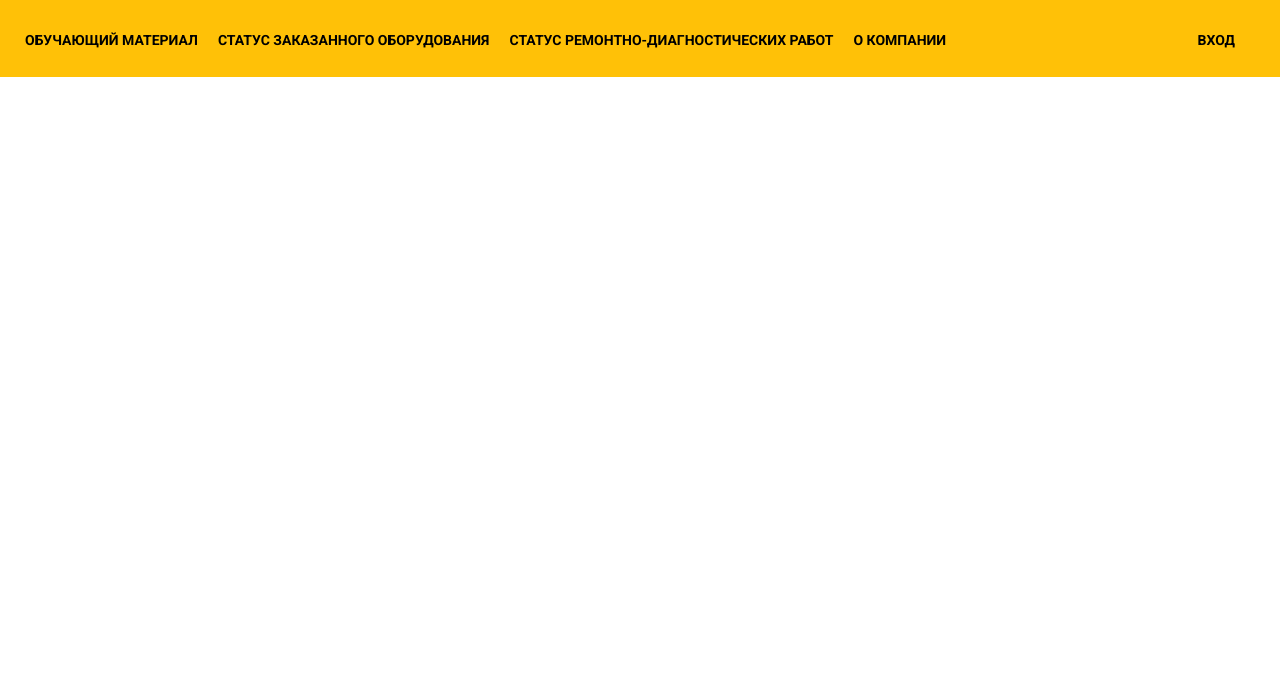
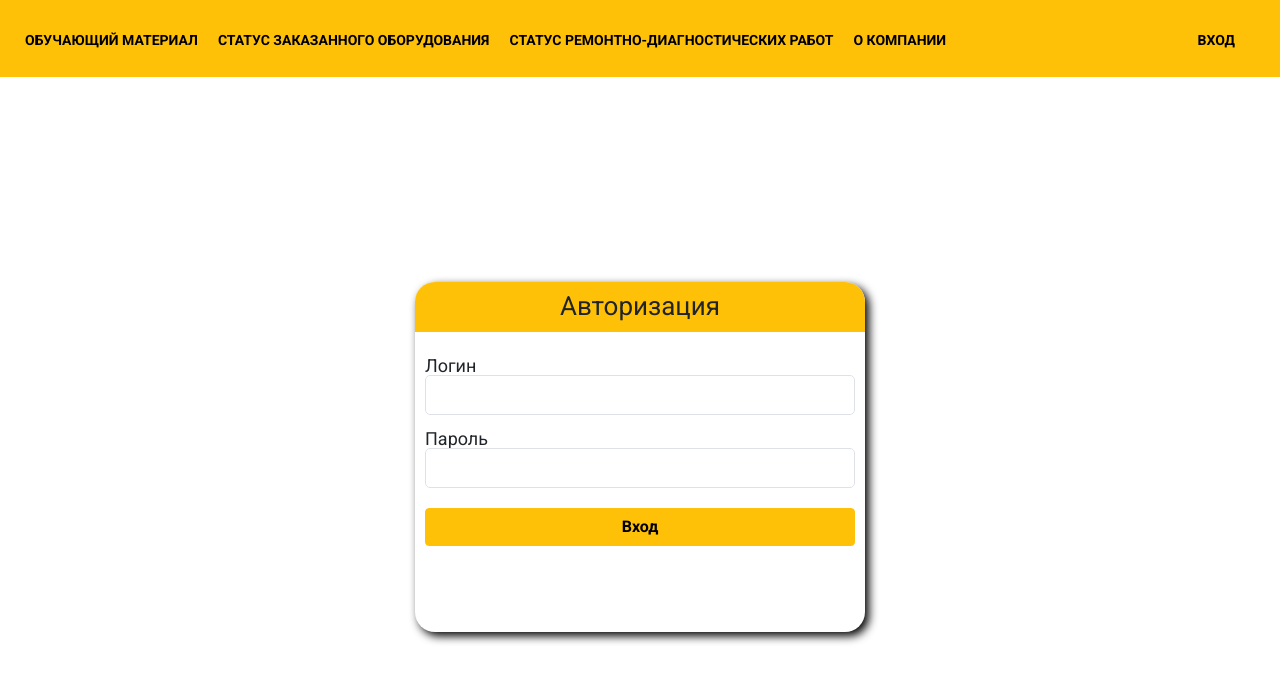
Before and after one commit to lorens-il/-client-dp, a React (Create React App) app: page / in a window 1280 px wide. Shown: the top 682 px of the page. Built offline with nearby package versions, Linux system fonts and the light colour scheme.

Commit message:
auth styles completed

```diff
--- a/src/components/App/App.jsx
+++ b/src/components/App/App.jsx
@@ -6,6 +6,7 @@ import TrainingMaterial from '../TrainingMaterial/TrainingMaterial';
 import ListStatusReparedHardware from '../ListStatusReparedHardware/ListStatusReparedHardware';
 import ListStatusOrderedHardware from '../ListStatusOrderedHardware/ListStatusOrderedHardware';
 import AboutCompany from '../pages/AboutCompany/AboutCompany';
+import Auth from '../pages/Auth/Auth';
 
 function App() {
   return (
@@ -13,6 +14,7 @@ function App() {
         <Header/>
         <main>
         <Routes>
+            <Route path='/' element={<Auth/>}/>
             <Route
                 path='/status-repaired-hardware'
                 element={
--- a/src/components/Header/Header.jsx
+++ b/src/components/Header/Header.jsx
@@ -1,7 +1,10 @@
 import "./header.sass";
 import { Link } from "react-router-dom";
+import { useLocation } from "react-router-dom";
 
 const Header = () => {
+
+    const {pathname} = useLocation();
 
     return (
         <header className="header bg-warning">
@@ -13,7 +16,7 @@ const Header = () => {
                     <Link to="/about">О компании</Link>
                 </div>
                 <div className="header__wrapper-menu">
-                    <Link to="/">Вход</Link>
+                    <Link to="/">{pathname === '/' ? 'Вход' : 'Выход'}</Link>
                 </div>
             </nav>
         </header>
--- a/src/components/Modal/Modal.sass
+++ b/src/components/Modal/Modal.sass
@@ -10,6 +10,7 @@
     height: 462px
     box-shadow: 4px 4px 10px 0px #000
     padding: 0 0 20px
+    overflow: hidden
     &__input-wrapper
         display: flex
         flex-direction: column
--- /dev/null
+++ b/src/components/pages/Auth/Auth.jsx
@@ -0,0 +1,49 @@
+import { Form, Formik, Field, ErrorMessage as ErrorForm } from 'formik';
+import React from 'react';
+import * as Yup from 'yup';
+
+import './Auth.sass';
+
+const Auth = () => {
+    return (
+        <div className="auth">
+            <Formik
+                initialValues={{
+                    login: '',
+                    password: '',
+                }}
+                validationSchema={Yup.object({
+                    login: Yup.string()
+                        .required('Не указан логин или пароль')
+                        .min(8, 'Длина логина должна быть не меньше 8 символов')
+                        .max(255, 'Длина логина должна быть не больше 255 символов'),
+                    password: Yup.string()
+                        .required('Не указан логин или пароль')
+                        .min(8, 'Длина пароля должна быть не меньше 8 символов')
+                        .max(72, 'Длина логина должна быть не больше 72 символов'),
+                })}
+                onSubmit={() => console.log('мб стоит сделать редирект')}>
+                <Form className="auth__form">
+                    <h2 className="auth__title">Авторизация</h2>
+                    <div className="auth__input-wrapper">
+                        <label className="auth__label" htmlFor="login">
+                            Логин
+                        </label>
+                        <ErrorForm className="auth__error" name="login" component="div" />
+                        <Field id="login" name="login" className="auth__input" type="text" />
+                        <label className="auth__label" htmlFor="password">
+                            Пароль
+                        </label>
+                        <ErrorForm className="auth__error" name="password" component="div" />
+                        <Field id="password" name="password" className="auth__input" type="text" />
+                        <button className="btn btn-warning auth__btn" type="submit">
+                            Вход
+                        </button>
+                    </div>
+                </Form>
+            </Formik>
+        </div>
+    );
+};
+
+export default Auth;
--- /dev/null
+++ b/src/components/pages/Auth/Auth.sass
@@ -0,0 +1,44 @@
+.auth
+    display: flex
+    justify-content: center
+    align-items: center
+    min-height: 100vh
+    padding: 0 0 80px 0
+    &__form
+        border-radius: 20px
+        box-shadow: 4px 4px 10px 0px #000
+        padding: 0 0 20px
+        max-width: 450px
+        width: 450px
+        min-width: 300px
+        height: 350px
+        background: #fff
+        overflow: hidden
+    &__title
+        display: flex
+        justify-content: center
+        align-items: center
+        font-size: 26px
+        height: 50px
+        background: var(--bs-warning)
+    &__label
+        font-size: 18px
+        line-height: 18px
+        margin-top: 15px
+    &__input-wrapper
+        display: flex
+        flex-direction: column
+        padding: 10px
+    &__input
+        height: 40px
+        border: 1px solid var(--bs-gray-300)
+        border-radius: 5px
+        padding: 0 10px
+        &:last-of-type
+            margin-bottom: 20px
+    &__error
+        color: var(--bs-danger)
+        margin-bottom: 5px
+    &__btn
+        font-size: 16px
+        font-weight: 700
```
